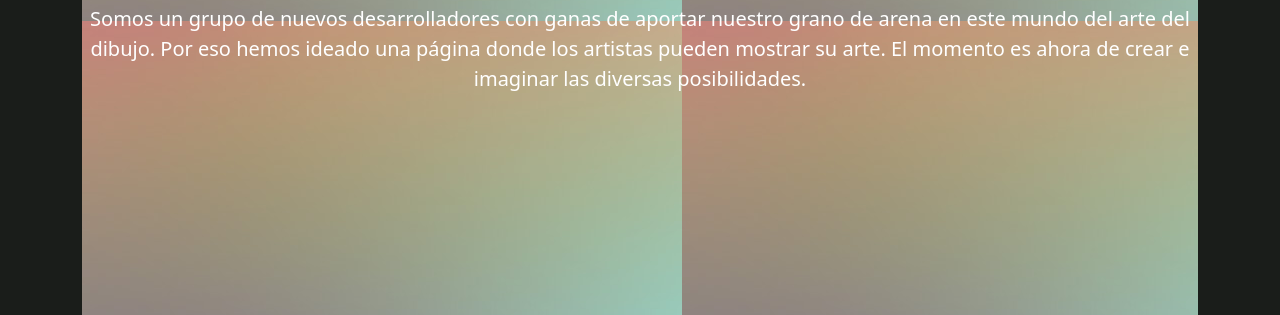
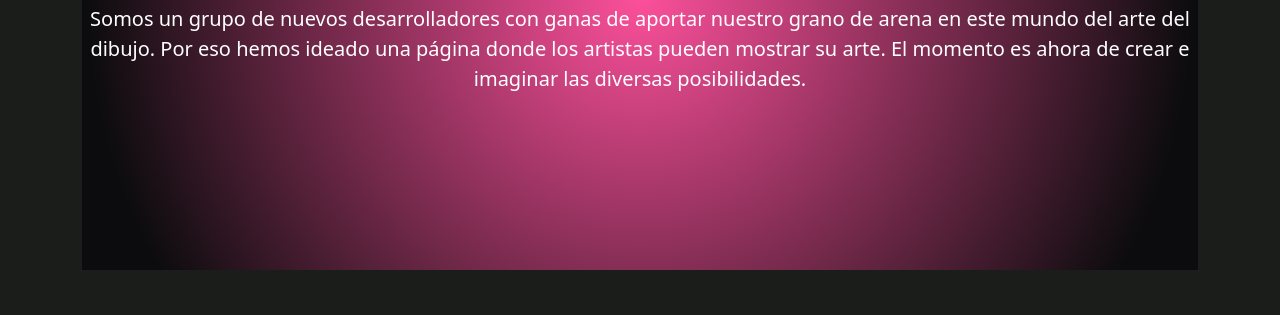
Before and after one commit to Daibertj/cool-e-art, a React app: page /aboutus in a window 1280 px wide. Shown: the part 328-643 px from the top of the page. Built offline with nearby package versions, Linux system fonts and the light colour scheme; some packages are replaced by stand-ins of ours; no server answers.

Commit message:
about css fixed

```diff
--- a/src/front/js/pages/AboutUs.jsx
+++ b/src/front/js/pages/AboutUs.jsx
@@ -2,9 +2,8 @@ import React from 'react'
 import daibert from "../../img/Daibert.jpg"
 import victor from "../../img/Victor.jpg"
 import edgar from '../../img/Edgar.png'
-import fondo from "../../img/pic04.jpg"
-import { Link } from 'react-router-dom';
-
+import { Link } from 'react-router-dom'
+import geeks from '../../img/geeks.png'
 
 function AboutUs() {
 
@@ -21,8 +20,8 @@ function AboutUs() {
 
 
                 <div className='my-5 text-white '>
-                    <h2 className="display-5">Miembros</h2>
-                    <div className='row justify-content-center'>
+                    <h2 className="display pt-5">Miembros</h2>
+                    <div className='row justify-content-center m-5 p-4'>
 
                         <h4><Link to="https://github.com/tuquepantin"><img className="perfiles rounded-circle " src={victor} /></Link>  Victor Pantin</h4>
                         <h4>Daibert Ramirez <Link to="https://github.com/Daibertj"><img className="perfiles rounded-circle  " src={daibert} /></Link></h4>
@@ -32,14 +31,11 @@ function AboutUs() {
 
                 <div className='container p-4 text-white'>
                     <h2>Agradecimientos</h2>
-                    <h4><Link to="https://4geeksacademy.com" className='text-center'>4GeeksAcademy</Link></h4>
+                    <img className="perfiles rounded-circle p-5 " src={geeks} />
+                    <h4><Link to="https://4geeksacademy.com" className='text-center '>4GeeksAcademy</Link></h4>
 
                 </div>
             </div>
-
-
-
-
         </>
     )
 }
--- a/src/front/styles/home.css
+++ b/src/front/styles/home.css
@@ -1,64 +1,77 @@
-body{
-    background-color: #1a1d1a;
+body {
+  background-color: #1a1d1a;
 }
 
-.barra{
-    background-color:#d81e5b;
+.barra {
+  background-color: #d81e5b;
 }
 
-.profile{
-    background-color:#50514f;
-    color:white;
+.profile {
+  background-color: #50514f;
+  color: white;
 }
 
-.navbar{
-    height: 49px;
-    background-color:#00100b;
+.navbar {
+  height: 49px;
+  background-color: #00100b;
 }
 
-.logo1{
-    width: auto;
-    height: 250px;
-    ;
+.logo1 {
+  width: auto;
+  height: 250px;
 }
-.formulario{
-    width: 300px !important;
+.formulario {
+  width: 300px !important;
 }
-.btn{
-    border-radius: 5px 5px 5px 5px;
-    height: 40px;
-
+.btn {
+  border-radius: 5px 5px 5px 5px;
+  height: 40px;
 }
 
-img{
-    object-fit: cover;
-    width:100%;
-    height:100%;
+img {
+  object-fit: cover;
+  width: 100%;
+  height: 100%;
 }
 
-  #banner{
-    background-attachment: scroll,							fixed;
-		background-color: rgb(128, 170, 146);
-		background-image:url("../img/pic04.jpg");
-		background-position: top left,						center center;
-		background-repeat: repeat,							no-repeat;
-		background-size: auto,							cover;
-		color: #fff;
-		padding: 12em 0 20em 0;
-		text-align: center;
+#banner {
+  background-attachment: scroll, fixed;
+  background: rgb(250, 79, 154);
+  background: -moz-radial-gradient(
+    circle,
+    rgba(250, 79, 154, 1) 1%,
+    rgba(11, 11, 13, 0.9500000683867297) 89%
+  );
+  background: -webkit-radial-gradient(
+    circle,
+    rgba(250, 79, 154, 1) 1%,
+    rgba(11, 11, 13, 0.9500000683867297) 89%
+  );
+  background: radial-gradient(
+    circle,
+    rgba(250, 79, 154, 1) 1%,
+    rgba(11, 11, 13, 0.9500000683867297) 89%
+  );
+  filter: progid:DXImageTransform.Microsoft.gradient(startColorstr="#fa4f9a",endColorstr="#0b0b0d",GradientType=1);
+  background-position: top left, center center;
+  background-repeat: repeat, no-repeat;
+  background-size: auto, cover;
+  color: #fff;
+  padding: 12em 0 10em 0;
+  text-align: center;
 
-    color: rgb(252, 246, 246)
-  }
-  .perfiles{
-    width: auto;
-    height: 250px;
-    border-radius: 50px ;
+  color: rgb(252, 246, 246);
+}
+.perfiles {
+  width: auto;
+  height: 250px;
+  border-radius: 50px;
 }
 
-p{
-    color: white;
+p {
+  color: white;
 }
 
-.negro{
-    background-color:#50514f ;
+.negro {
+  background-color: #50514f;
 }
```
Also changed, not shown: src/front/img/geeks.png (added), src/front/img/pic04.jpg (deleted).
